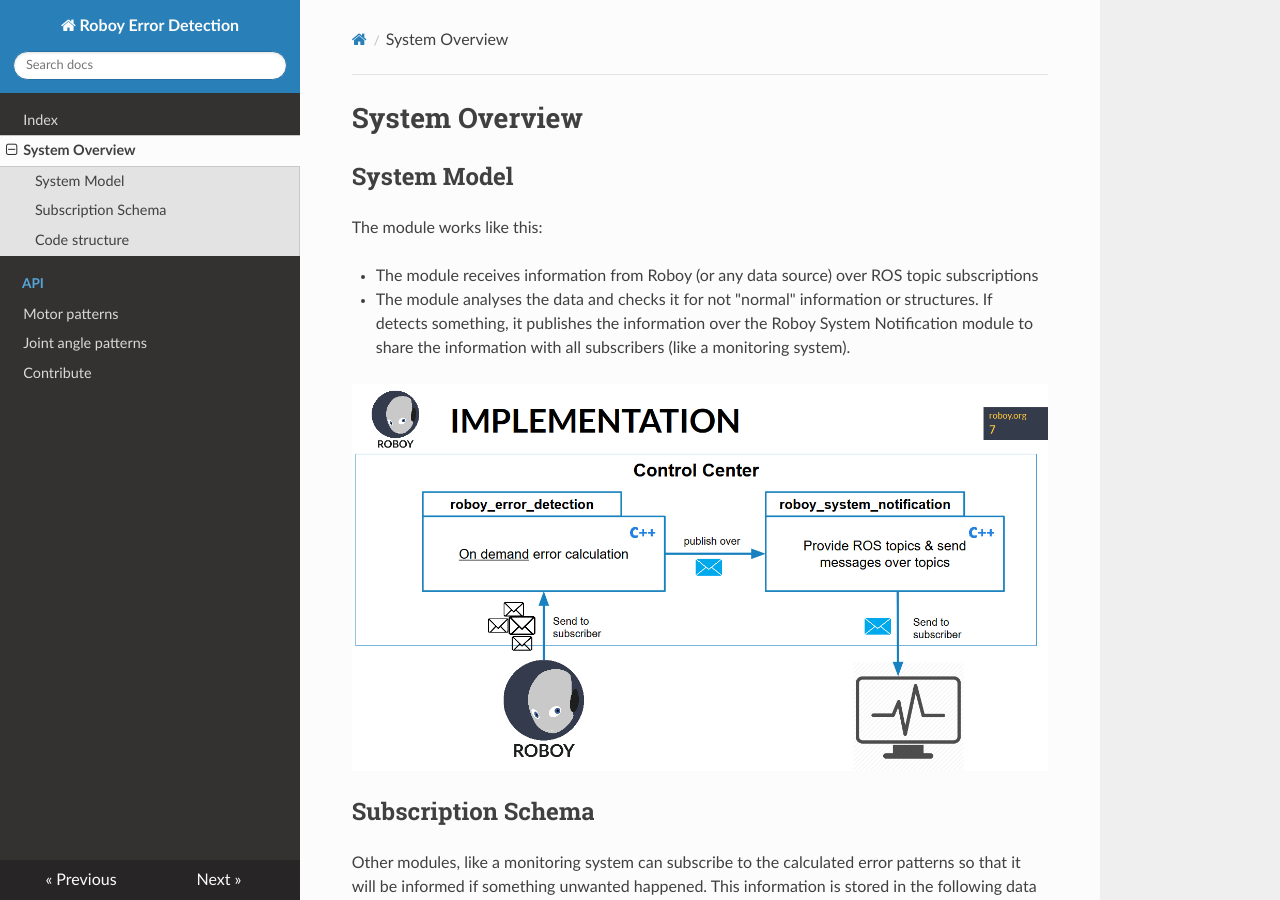
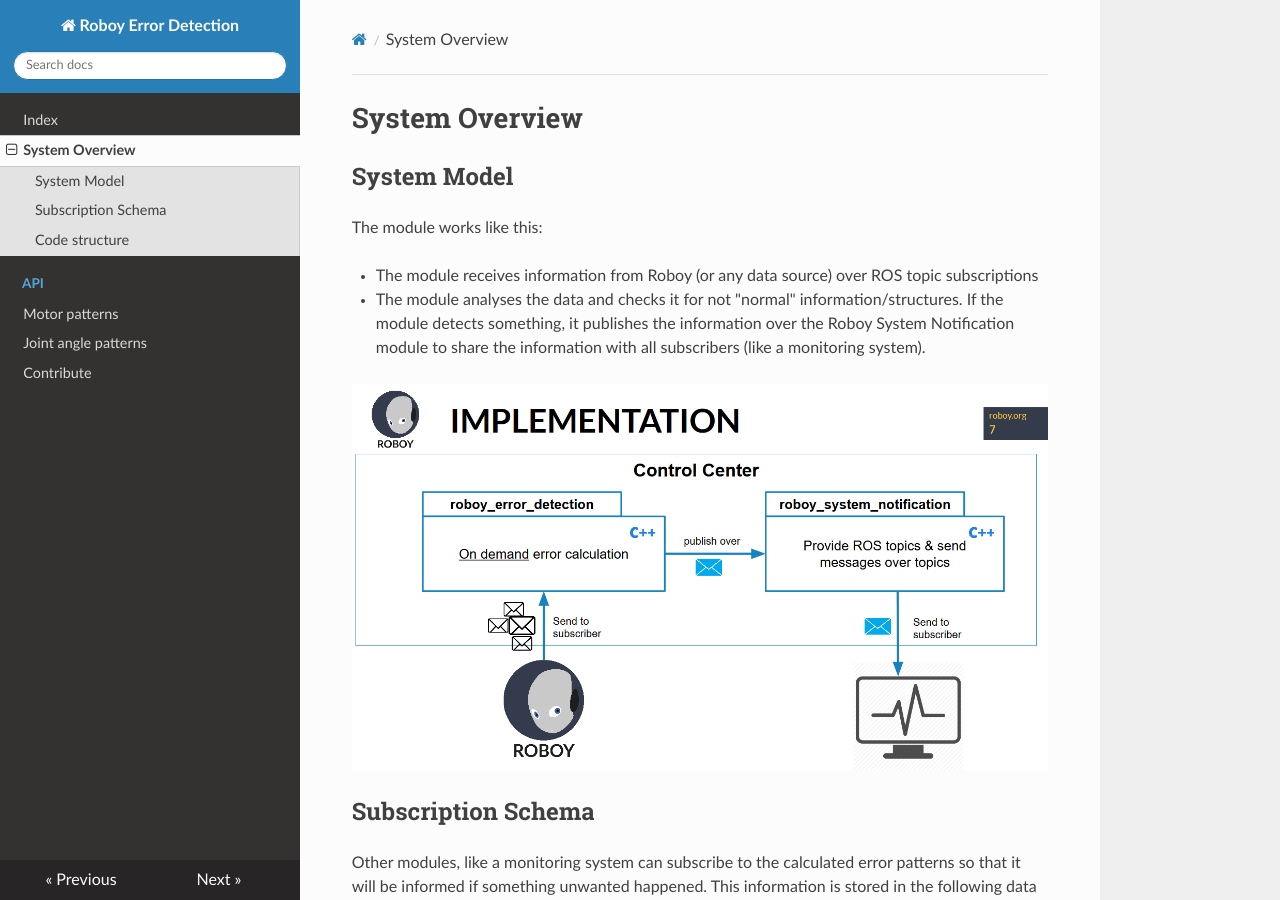
Before and after one commit to Roboy/roboy_error_detection, an MkDocs documentation site: the page built from docs/system_overview.md, in a window 1280 px wide and 900 px high. Built offline with MkDocs 1.6.1, drawn with Linux system fonts in a browser that asks for light colours; nearby versions of some CDN libraries; old or Windows-style settings are respelled for this version of MkDocs.

Commit message:
Correct sentence in system overview

```diff
--- a/docs/system_overview.md
+++ b/docs/system_overview.md
@@ -5,7 +5,7 @@
 The module works like this:
 
  - The module receives information from Roboy (or any data source) over ROS topic subscriptions
- - The module analyses the data and checks it for not "normal" information or structures. If detects something, it publishes the information over
+ - The module analyses the data and checks it for not "normal" information/structures. If the module detects something, it publishes the information over
  the Roboy System Notification module to share the information with all subscribers (like a monitoring system).
 
 ![System overview](./screenshots/slide_system_overview.PNG)
```
